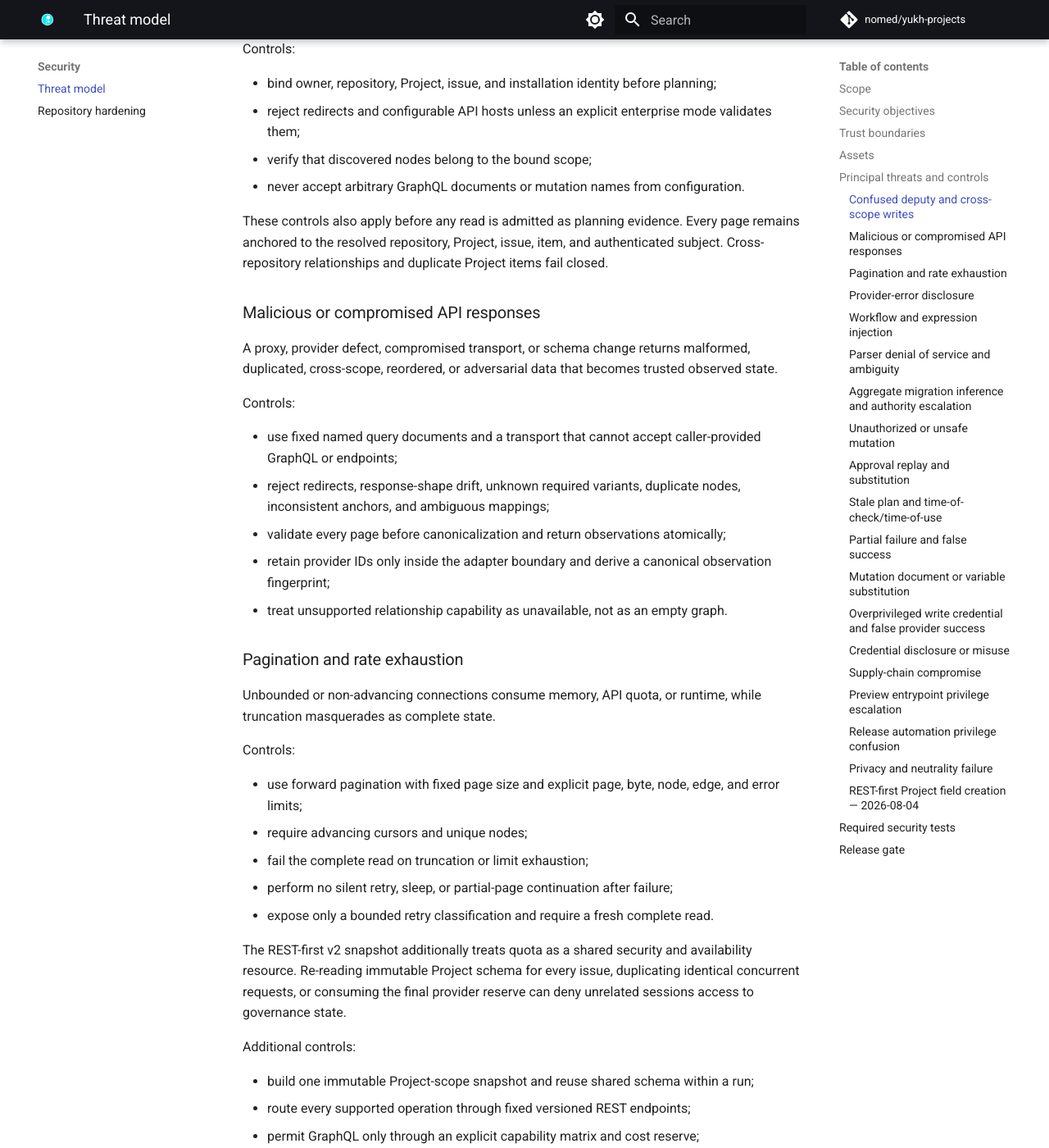
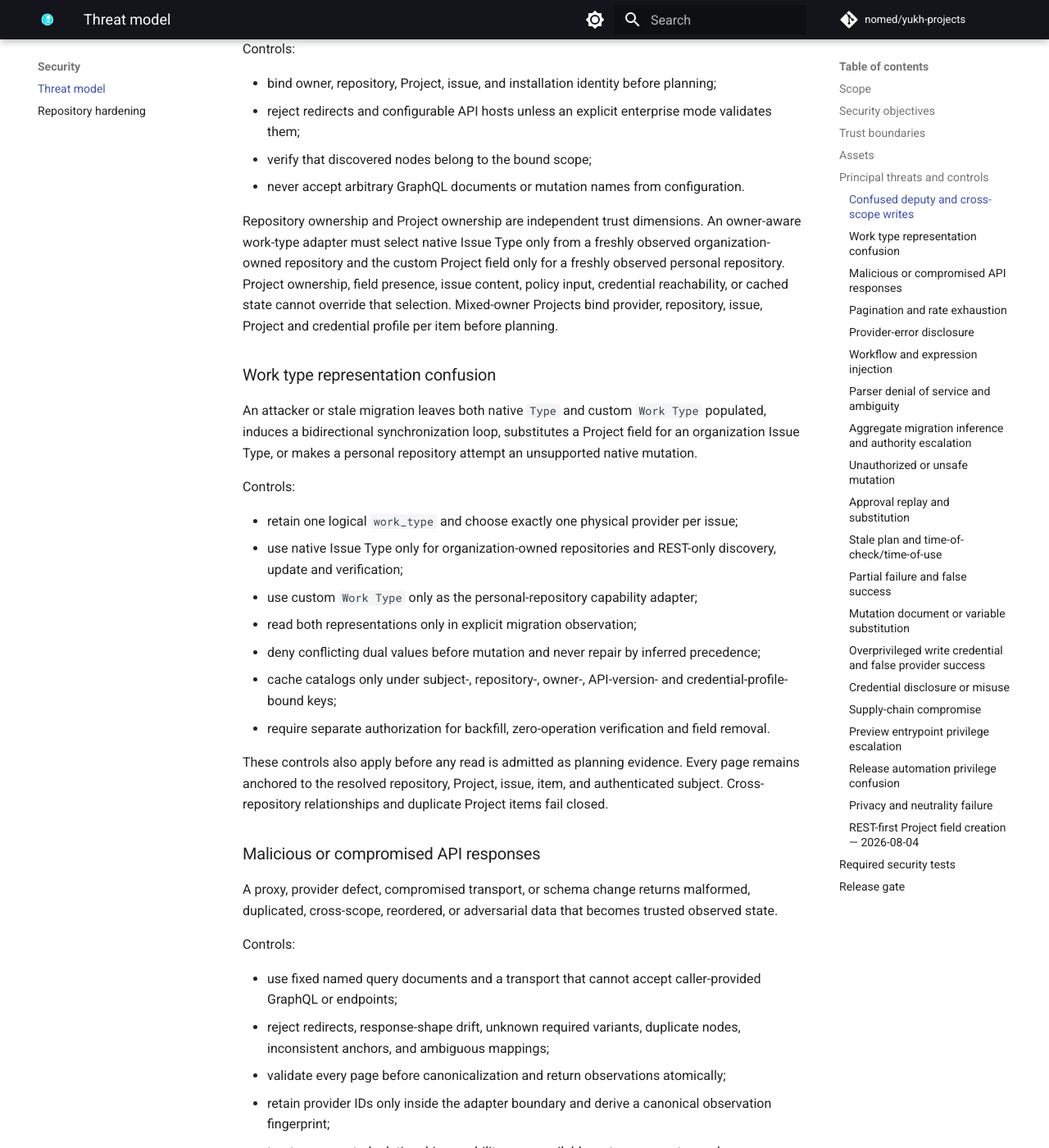
Before and after one commit to nomed/yukh-projects, an MkDocs documentation site: the page built from docs/security/threat-model.md, in a window 1280 px wide and 1400 px high, scrolled down 1764 px. Shown: the whole window at 82% size. Built offline with MkDocs 1.6.1 and Material for MkDocs 9.7.7, drawn with Linux system fonts in a browser that asks for light colours; comment, search, counter and statistics services are not loaded.

Commit message:
Specify owner-aware work type routing (#110)
Accept the owner-aware provider contract from #109.

```diff
--- a/docs/security/threat-model.md
+++ b/docs/security/threat-model.md
@@ -45,6 +45,34 @@ Controls:
 - reject redirects and configurable API hosts unless an explicit enterprise mode validates them;
 - verify that discovered nodes belong to the bound scope;
 - never accept arbitrary GraphQL documents or mutation names from configuration.
+
+Repository ownership and Project ownership are independent trust dimensions.
+An owner-aware work-type adapter must select native Issue Type only from a
+freshly observed organization-owned repository and the custom Project field
+only for a freshly observed personal repository. Project ownership, field
+presence, issue content, policy input, credential reachability, or cached state
+cannot override that selection. Mixed-owner Projects bind provider, repository,
+issue, Project and credential profile per item before planning.
+
+### Work type representation confusion
+
+An attacker or stale migration leaves both native `Type` and custom `Work Type`
+populated, induces a bidirectional synchronization loop, substitutes a Project
+field for an organization Issue Type, or makes a personal repository attempt an
+unsupported native mutation.
+
+Controls:
+
+- retain one logical `work_type` and choose exactly one physical provider per issue;
+- use native Issue Type only for organization-owned repositories and REST-only
+  discovery, update and verification;
+- use custom `Work Type` only as the personal-repository capability adapter;
+- read both representations only in explicit migration observation;
+- deny conflicting dual values before mutation and never repair by inferred precedence;
+- cache catalogs only under subject-, repository-, owner-, API-version- and
+  credential-profile-bound keys;
+- require separate authorization for backfill, zero-operation verification and
+  field removal.
 
 These controls also apply before any read is admitted as planning evidence. Every page remains anchored to the resolved repository, Project, issue, item, and authenticated subject. Cross-repository relationships and duplicate Project items fail closed.
 
```
Also changed, not shown: README.md (+1 -0 lines), docs/contracts/work-type-provider-routing-v1.md (added, +160 -0 lines), 1 other file.
